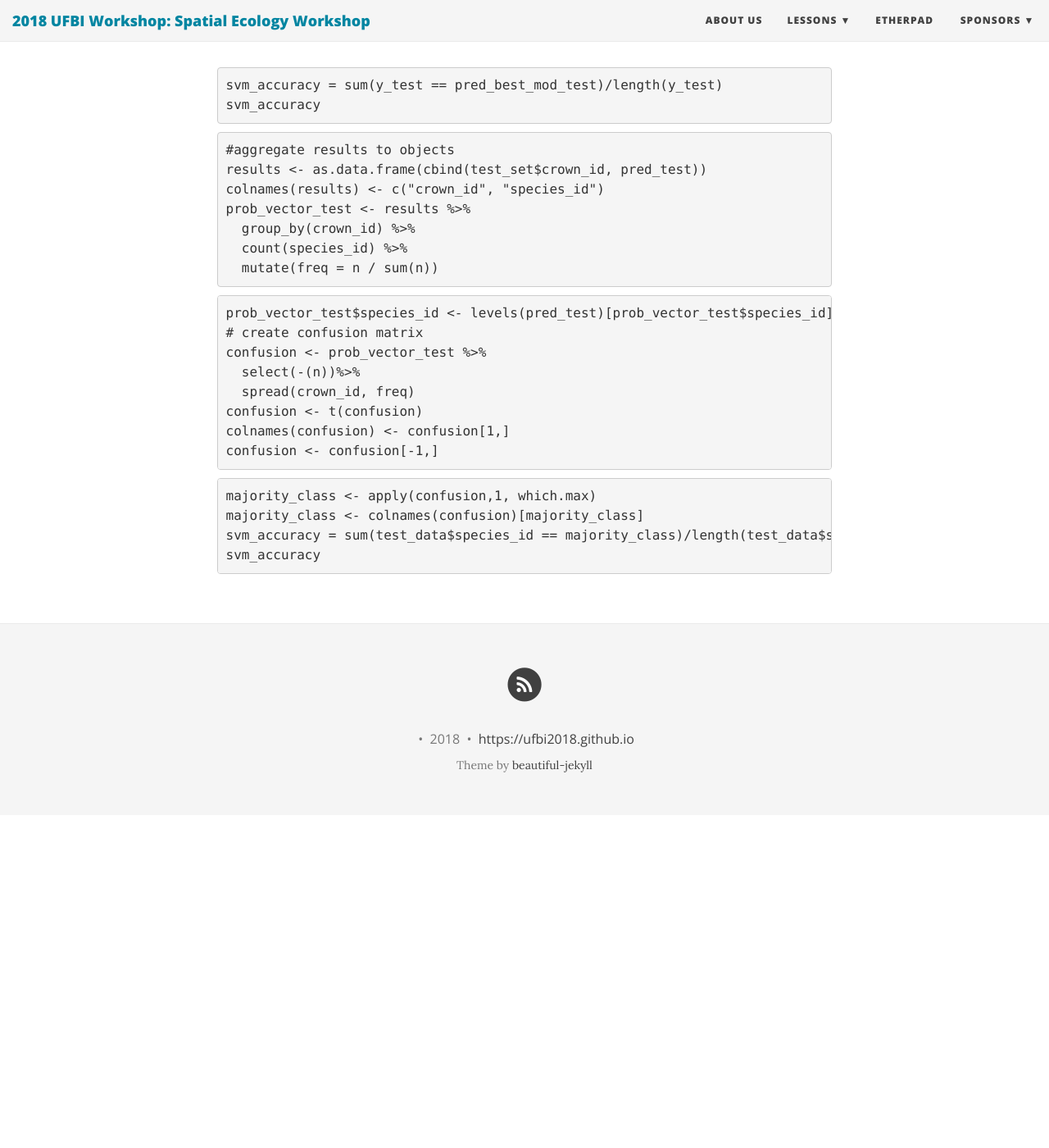
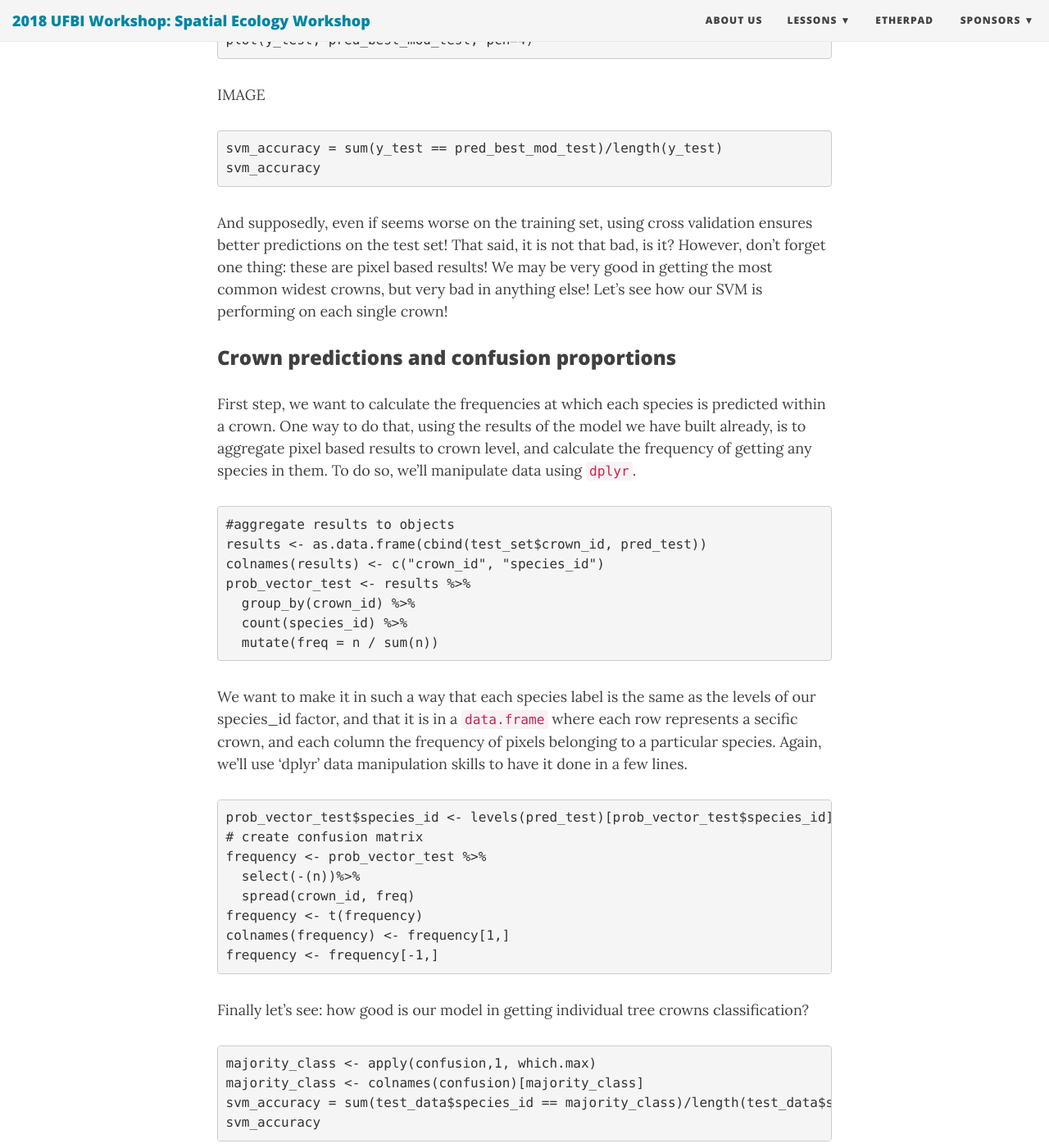
Before and after one commit to lbrensk/UFBI2018.github.io, a Jekyll site: the page built from MarconiS.md, in a window 1280 px wide and 1400 px high, scrolled down 11019 px. Shown: the whole window at 82% size. Built offline with Jekyll 4.4.1, drawn with Linux system fonts in a browser that asks for light colours; nearby versions of some CDN libraries; before the commit the page ends 12013 px from its top, so only the background shows below that; some of the changed text lies outside the part shown.

Commit message:
Update MarconiS.md

````diff
--- a/MarconiS.md
+++ b/MarconiS.md
@@ -35,7 +35,7 @@ In this module we will learn to use LiDAR and hyperspectral data to automaticall
 #### Species classification from hyperspectral module:
 - Pre-processing of hyperspectral pixels
 - Stratified sampling by species
-- applying a Support Vector Machine (SVM) to the data (the easy way)
+- Applying a Support Vector Machine (SVM) to the data (the easy way)
 - (tuning SVM parameters with 10-fold Cross Validation (10k-CV))
 - Crown predictions and confusion proportions
 
@@ -345,6 +345,8 @@ IMAGE
 svm_accuracy = sum(y_test == pred_test)/length(y_test)
 svm_accuracy
 ```
+See? performance naturally go lower on independent data!
+
 ```{r}
 pred_best_mod_test <- predict(best_mod, newdata = x)
 length(pred_best_mod_test)
@@ -355,6 +357,13 @@ IMAGE
 svm_accuracy = sum(y_test == pred_best_mod_test)/length(y_test)
 svm_accuracy
 ```
+And supposedly, even if seems worse on the training set, using cross validation ensures better predictions on the test set!
+That said, it is not that bad, is it?
+However, don't forget one thing: these are pixel based results! We may be very good in getting the most common widest crowns, but very bad in anything else! Let's see how our SVM is performing on each single crown!
+
+### Crown predictions and confusion proportions
+
+First step, we want to calculate the frequencies at which each species is predicted within a crown. One way to do that, using the results of the model we have built already, is to aggregate pixel based results to crown level, and calculate the frequency of getting any species in them. To do so, we'll manipulate data using `dplyr`.
 
 ```{r}
 #aggregate results to objects
@@ -366,20 +375,23 @@ prob_vector_test <- results %>%
   mutate(freq = n / sum(n))
 ```
 
+We want to make it in such a way that each species label is the same as the levels of our species_id factor, and that it is in a `data.frame` where each row represents a secific crown, and each column the frequency of pixels belonging to a particular species. Again, we'll use 'dplyr' data manipulation skills to have it done in a few lines.
+
 ```{r}
 prob_vector_test$species_id <- levels(pred_test)[prob_vector_test$species_id]
 # create confusion matrix
-confusion <- prob_vector_test %>%
+frequency <- prob_vector_test %>%
   select(-(n))%>%
   spread(crown_id, freq)
-confusion <- t(confusion)
-colnames(confusion) <- confusion[1,]
-confusion <- confusion[-1,]
+frequency <- t(frequency)
+colnames(frequency) <- frequency[1,]
+frequency <- frequency[-1,]
 ```
-
+Finally let's see: how good is our model in getting individual tree crowns classification?
 ```{r}
 majority_class <- apply(confusion,1, which.max)
 majority_class <- colnames(confusion)[majority_class]
 svm_accuracy = sum(test_data$species_id == majority_class)/length(test_data$species_id)
 svm_accuracy
 ```
+Weeeell, we were expecting more, right? Yet, there is a bunch of other cool stuff you can do to make it better, like reduce the amount of predictors by performing PCA, normalize the variance of our predictors, or even chose a more promising algorithm! Now you have the data: you can play to find a better solution than this baseline!
````
Also changed, not shown: other parts of MarconiS.md (+3 -3 lines).
